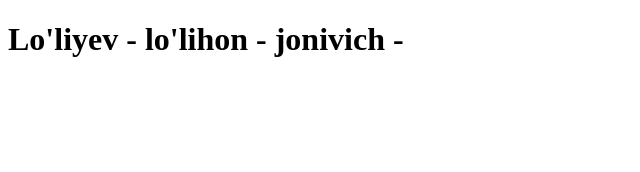
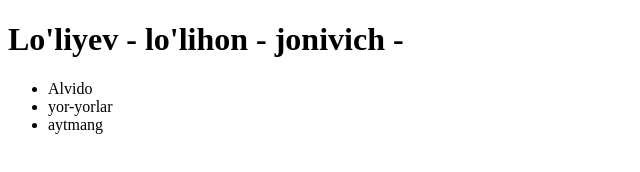
Before and after one commit to IslomjonUz/momo, a plain HTML site: page index.html in a window 1280 px wide. Shown: the whole page, without its empty margins (0-640 px from the left). Drawn offline with Linux system fonts and the light colour scheme.

Commit message:
nav qo'shdim

```diff
--- a/index.html
+++ b/index.html
@@ -7,5 +7,9 @@
 </head>
 <body>
     <h1>Lo'liyev - lo'lihon  - jonivich - </h1>
+    <ul> <li>Alvido</li>
+        <li>yor-yorlar</li>
+        <li>aytmang</li>
+        </ul>
 </body>
 </html>
```
